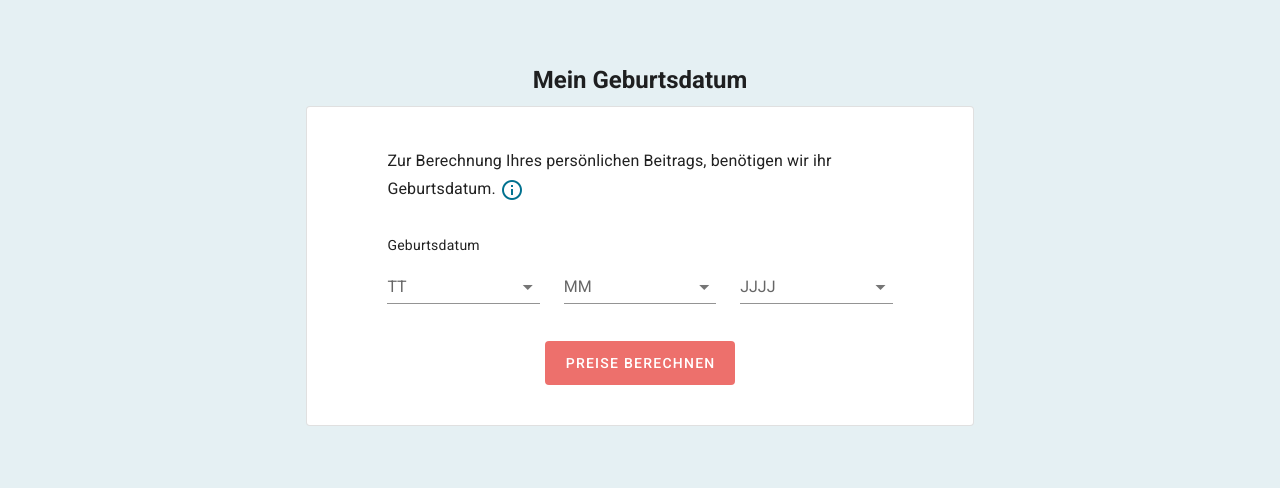
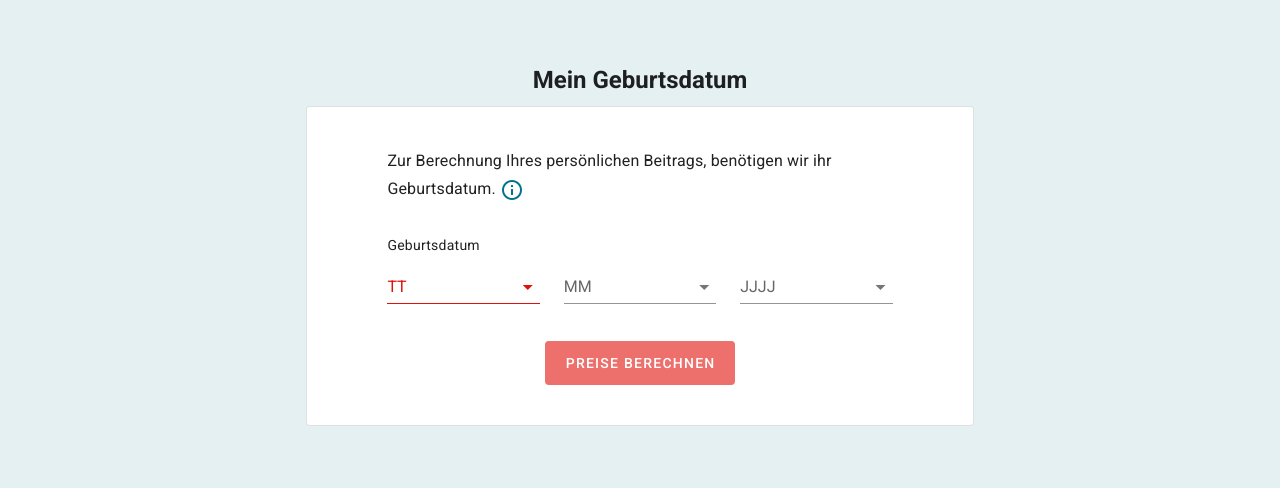
Before and after one commit to Ling19329/vue-vuetify-bkv-bmw, a Vue app: page /inputDOB in a window 1280 px wide. Shown: the part 149-637 px from the top of the page. Built offline with nearby package versions, Linux system fonts and the light colour scheme.

Commit message:
add validation to date

```diff
--- a/src/plugins/vuetify.js
+++ b/src/plugins/vuetify.js
@@ -11,7 +11,8 @@ export default new Vuetify({
             primary: '#00718F',
             secondary: '#035370',
             accent: '#49d586',
-            error: '#ED706C',
+            error: '#E1100A',
+            danger: '#ED706C',
             tertiary: "#035370",
             content: '#E5F0F3'
           },
--- a/src/views/InputDOB.vue
+++ b/src/views/InputDOB.vue
@@ -5,45 +5,74 @@
         <v-col cols="12" md="7" sm="10">
           <main-panel :panelTitle="panelTitle">
             <template v-slot>
-              <div :class="{'px-10': $vuetify.breakpoint.smAndUp}">
+              <div :class="{ 'px-10': $vuetify.breakpoint.smAndUp }">
                 <p
-                  :class="[ $vuetify.breakpoint.smAndUp ? 'subtitle-1' : 'title' ] + ' text-start mb-8'"
+                  :class="
+                    [$vuetify.breakpoint.smAndUp ? 'subtitle-1' : 'title'] +
+                      ' text-start mb-8'
+                  "
                 >
-                  Zur Berechnung Ihres persönlichen Beitrags, benötigen wir ihr Geburtsdatum.
-                  <v-tooltip bottom max-width="300" nudge-top="-5" content-class="primary tooltip-with-top-arrow">
+                  Zur Berechnung Ihres persönlichen Beitrags, benötigen wir ihr
+                  Geburtsdatum.
+                  <v-tooltip
+                    bottom
+                    max-width="300"
+                    nudge-top="-5"
+                    content-class="primary tooltip-with-top-arrow"
+                  >
                     <template v-slot:activator="{ on }">
-                      <v-icon color="primary" v-on="on">mdi-information-outline</v-icon>
+                      <v-icon color="primary" v-on="on"
+                        >mdi-information-outline</v-icon
+                      >
                     </template>
                     <v-card class="elevation-0 primary">
                       <v-layout d-flex row wrap>
                         <v-col cols="12" sm="2">
-                          <v-icon color="white" v-on="on">mdi-information-outline</v-icon>
+                          <v-icon color="white" v-on="on"
+                            >mdi-information-outline</v-icon
+                          >
                         </v-col>
                         <v-col cols="12" sm="10">
-                          <p
-                            class="text-left white--text mb-0"
-                          ><b>Tarife ohne Alterungsrückstellung:</b> Sie zahlen zu Beginn niedrige Beiträge, die mit dem Alter steigen. <b>MEHR ></b></p>
+                          <p class="text-left white--text mb-0">
+                            <b>Tarife ohne Alterungsrückstellung:</b> Sie zahlen
+                            zu Beginn niedrige Beiträge, die mit dem Alter
+                            steigen. <b>MEHR ></b>
+                          </p>
                         </v-col>
                       </v-layout>
                     </v-card>
                   </v-tooltip>
                 </p>
                 <p class="pb-0 mb-0 mt-4 text-start body-2">Geburtsdatum</p>
+                <v-form ref="dobForm">
                   <v-layout row>
                     <v-col cols="12" sm="4" xs="12">
-                    <v-select :items="days" label="TT"></v-select>
+                      <v-select
+                        :items="days"
+                        label="TT"
+                        :rules="[v => !!v || '']"
+                        error
+                      ></v-select>
                     </v-col>
 
                     <v-col cols="12" sm="4" xs="12">
-                    <v-select :items="months" label="MM"></v-select>
+                      <v-select :items="months" label="MM" :rules="[v => !!v || '']"></v-select>
                     </v-col>
 
                     <v-col cols="12" sm="4" xs="12">
-                    <v-select :items="years" label="JJJJ"></v-select>
+                      <v-select :items="years" label="JJJJ" :rules="[v => !!v || '']"></v-select>
                     </v-col>
                   </v-layout>
+                </v-form>
 
-                <v-btn depressed large color="error" class="mt-4">Preise Berechnen</v-btn>
+                <v-btn
+                  depressed
+                  large
+                  color="danger"
+                  class="mt-4 white--text"
+                  @click="onClickStartCalc"
+                  >Preise Berechnen</v-btn
+                >
               </div>
             </template>
           </main-panel>
@@ -130,6 +159,13 @@ export default {
         "2025"
       ]
     };
+  },
+  methods: {
+    onClickStartCalc() {
+      if (this.$refs.dobForm.validate()) {
+          console.log('validation is done');
+        }
+    }
   }
 };
 </script>
@@ -141,7 +177,7 @@ export default {
 
 .tooltip-with-top-arrow {
   border-radius: unset;
-  opacity: 1!important;
+  opacity: 1 !important;
   &::before {
     content: "";
     position: absolute;
@@ -151,7 +187,7 @@ export default {
     top: 0;
     border: 15px solid transparent;
     border-top: 0;
-    border-bottom: 15px solid #00718F;
+    border-bottom: 15px solid #00718f;
     transform: translate(-50%, calc(-100% + 5px));
   }
 }
--- a/src/views/Start.vue
+++ b/src/views/Start.vue
@@ -11,7 +11,7 @@
               <p
                 :class="[ $vuetify.breakpoint.smAndUp ? 'body-2 px-10' : 'caption']"
               >Ganz einfach Ihre Ergänzungsversicherungen auswählen und online abschließen.</p>
-              <v-btn depressed large color="error" class="mt-4" @click="onClickStart">Jetzt Starten</v-btn>
+              <v-btn depressed large color="danger white--text" class="mt-4" @click="onClickStart">Jetzt Starten</v-btn>
             </template>
           </main-panel>
         </v-col>
```
Also changed, not shown: 1 other file (tests, documents, lock files or other folders). Lines whose indentation alone changed are shown as unchanged.
